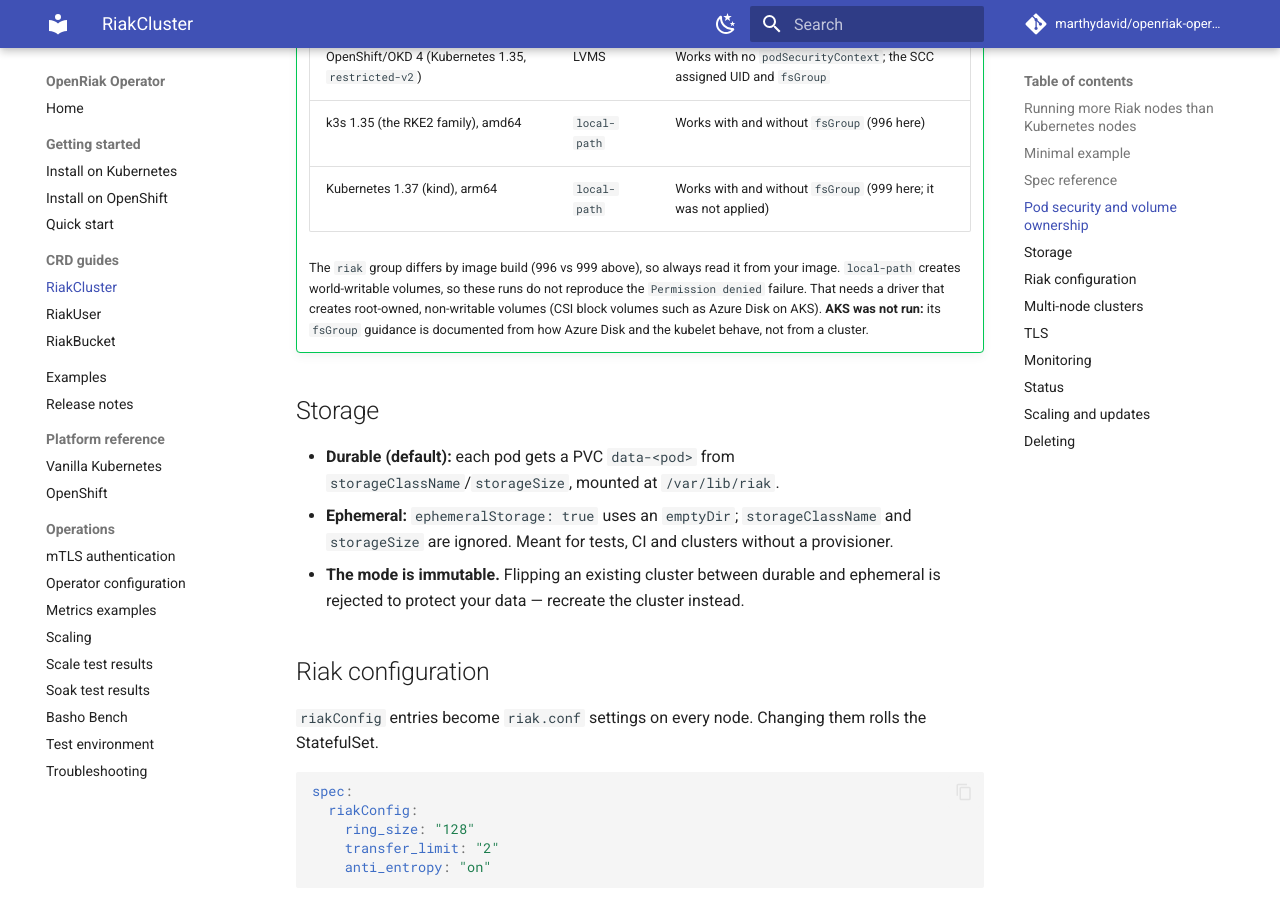
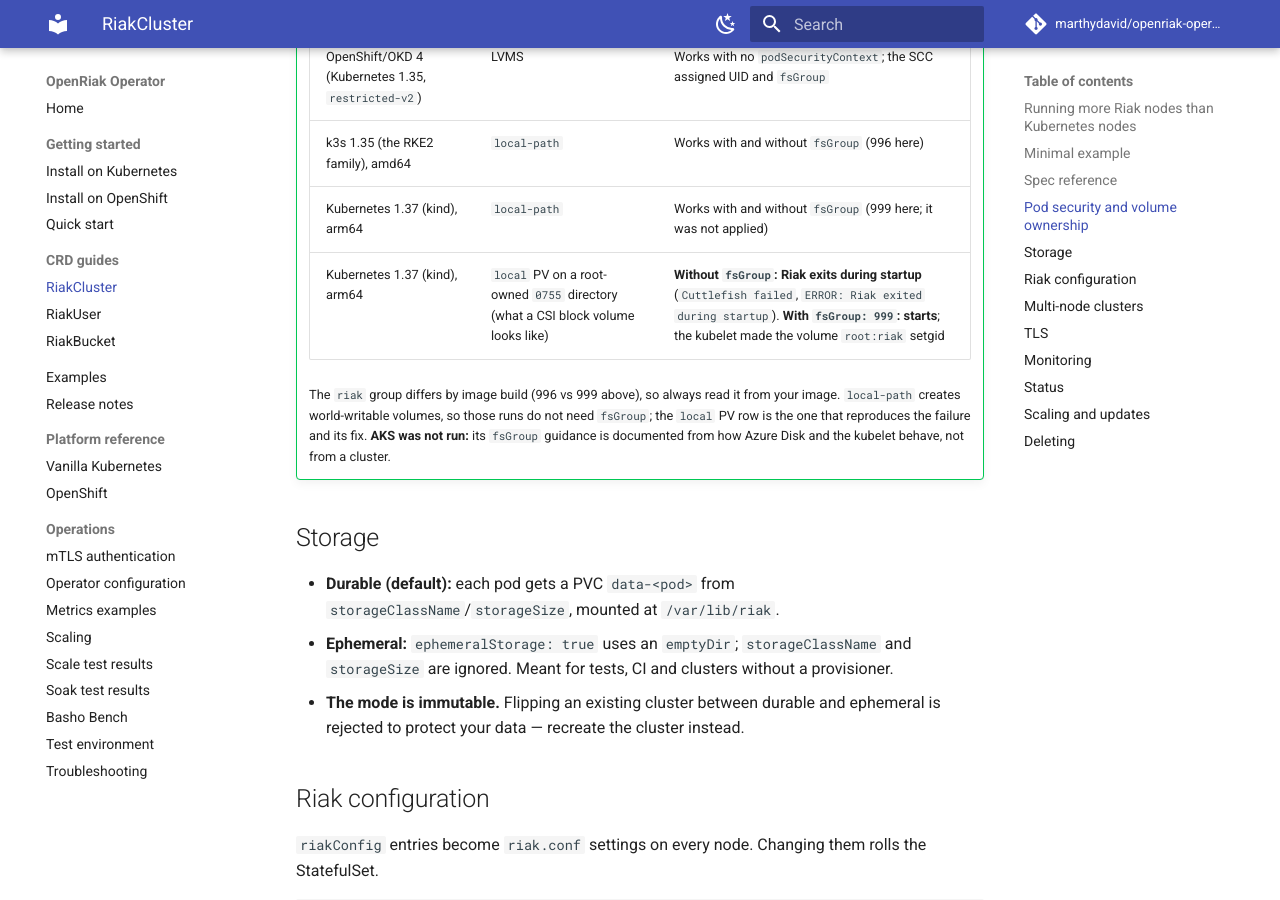
Before and after one commit to marthydavid/openriak-operator, an MkDocs documentation site: the page built from docs/crds/riakcluster.md, in a window 1280 px wide and 900 px high, scrolled down 4830 px. Built offline with MkDocs 1.6.1 and Material for MkDocs 9.7.7, drawn with Linux system fonts in a browser that asks for light colours; comment, search, counter and statistics services are not loaded.

Commit message:
docs: record the reproduced startup failure and its fsGroup fix
Co-Authored-By: Claude Sonnet 5.5 <noreply@anthropic.com>

```diff
--- a/docs/crds/riakcluster.md
+++ b/docs/crds/riakcluster.md
@@ -141,12 +141,12 @@ default because it would break OpenShift's UID assignment.
     | OpenShift/OKD 4 (Kubernetes 1.35, `restricted-v2`) | LVMS | Works with no `podSecurityContext`; the SCC assigned UID and `fsGroup` |
     | k3s 1.35 (the RKE2 family), amd64 | `local-path` | Works with and without `fsGroup` (996 here) |
     | Kubernetes 1.37 (kind), arm64 | `local-path` | Works with and without `fsGroup` (999 here; it was not applied) |
+    | Kubernetes 1.37 (kind), arm64 | `local` PV on a root-owned `0755` directory (what a CSI block volume looks like) | **Without `fsGroup`: Riak exits during startup** (`Cuttlefish failed`, `ERROR: Riak exited during startup`). **With `fsGroup: 999`: starts**; the kubelet made the volume `root:riak` setgid |
 
     The `riak` group differs by image build (996 vs 999 above), so always read it from your image.
-    `local-path` creates world-writable volumes, so these runs do not reproduce the
-    `Permission denied` failure. That needs a driver that creates root-owned, non-writable volumes (CSI
-    block volumes such as Azure Disk on AKS). **AKS was not run:** its `fsGroup` guidance is documented
-    from how Azure Disk and the kubelet behave, not from a cluster.
+    `local-path` creates world-writable volumes, so those runs do not need `fsGroup`; the `local` PV row is
+    the one that reproduces the failure and its fix. **AKS was not run:** its `fsGroup` guidance is
+    documented from how Azure Disk and the kubelet behave, not from a cluster.
 
 ## Storage
 
```
